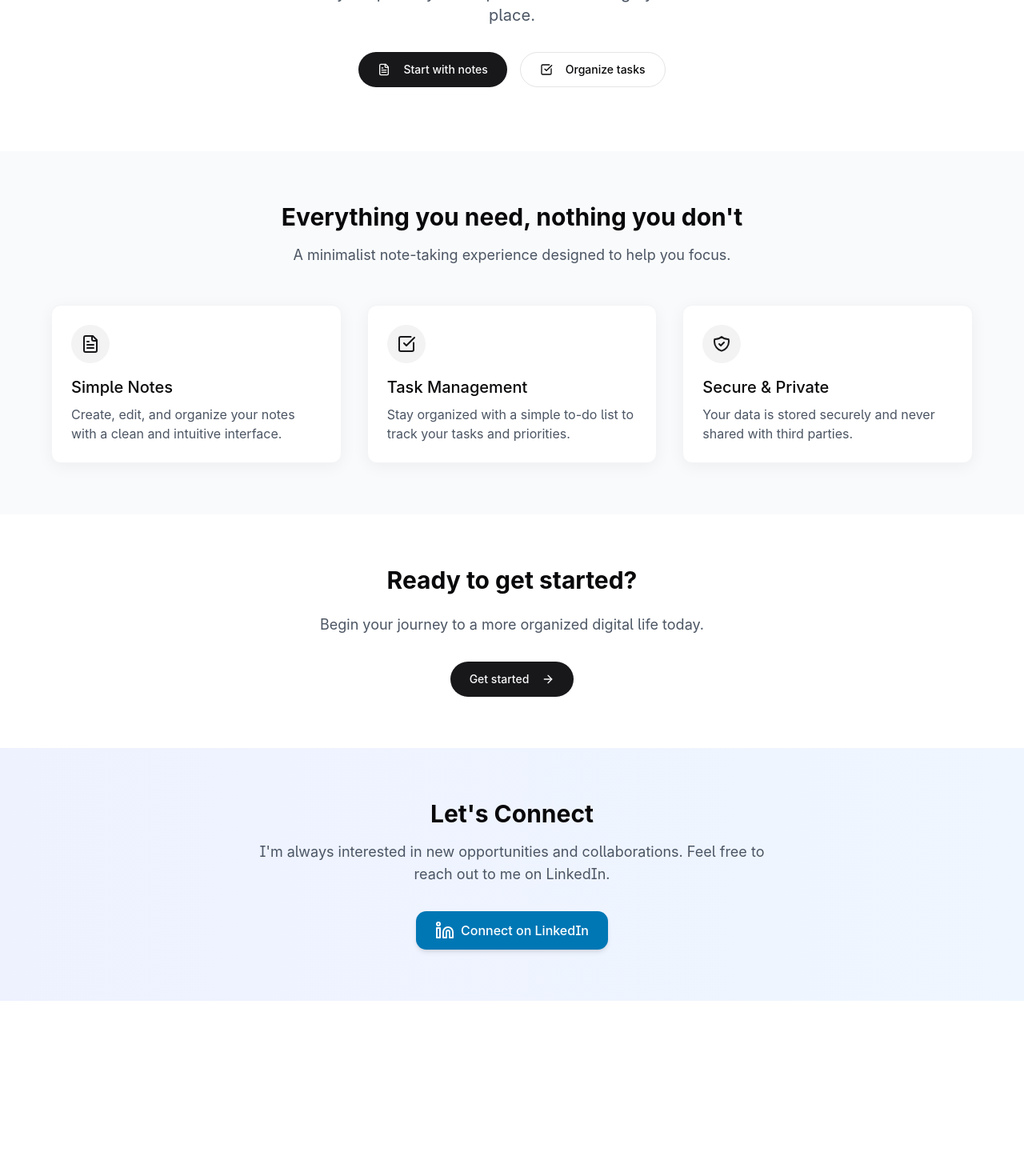
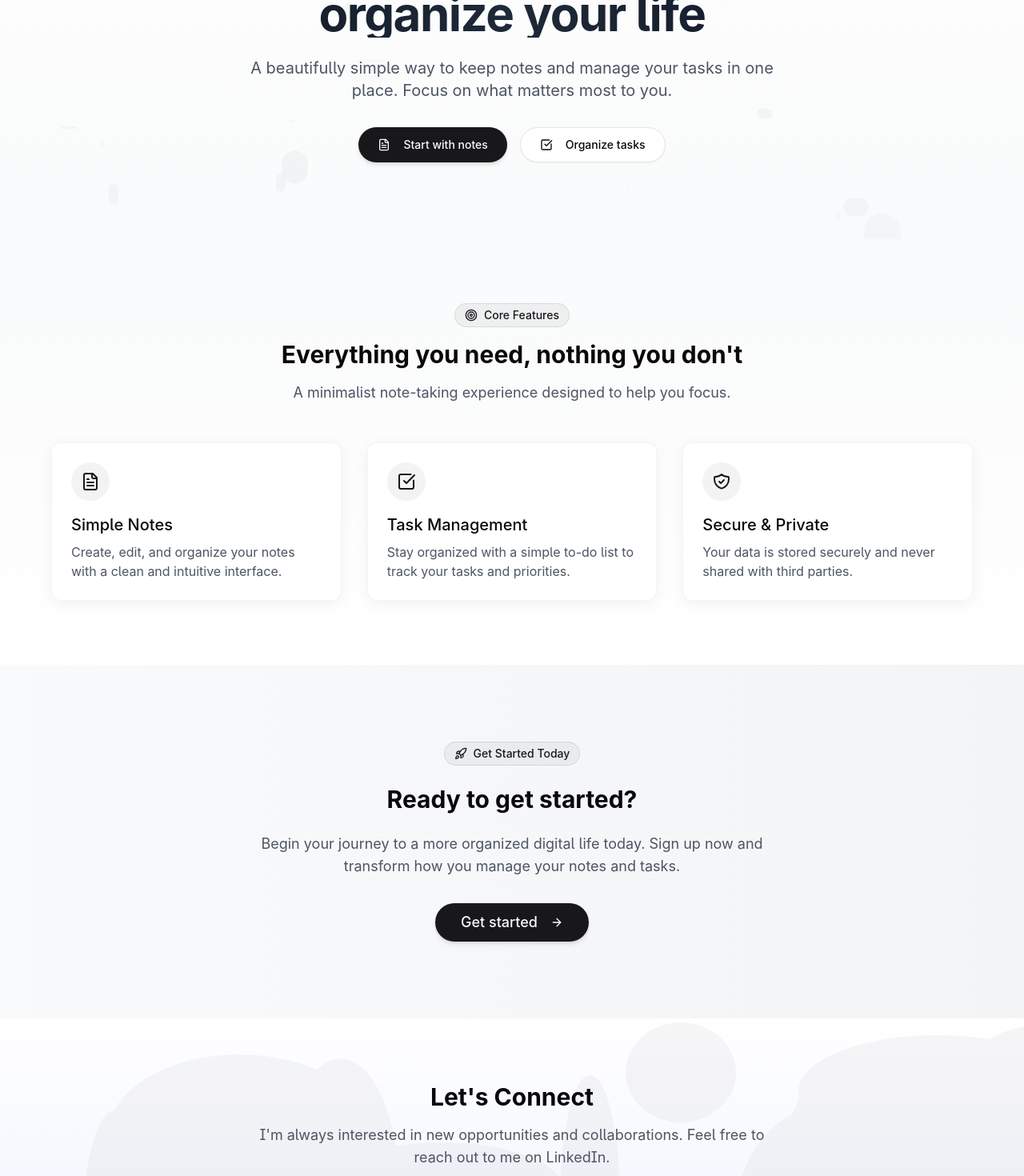
Before and after one commit to KonstantinMB/take-a-note-online, a React (Vite) app: page / in a window 1280 px wide. Shown: the part 300-1770 px from the top of the page at 80% size. Before the commit the page ends 1551 px from the top, so only its background shows below. Built offline with nearby package versions, Linux system fonts and the light colour scheme.

Commit message:
Refactor: Improve landing page design and animations
- Enhanced the landing page with a more stylish and engaging design.
- Implemented animations to improve user engagement.
- Ensured all text visualizes correctly.

```diff
--- a/src/pages/Index.tsx
+++ b/src/pages/Index.tsx
@@ -1,11 +1,13 @@
+
 import { useEffect } from "react";
 import { Link } from "react-router-dom";
 import { Button } from "@/components/ui/button";
-import { FileText, CheckSquare, ArrowRight, Linkedin } from "lucide-react";
+import { FileText, CheckSquare, ArrowRight, Linkedin, Sparkles, Rocket, Target } from "lucide-react";
 import { cn } from "@/lib/utils";
 import { motion } from "framer-motion";
 
 const Index = () => {
+  // Improved intersection observer setup for smoother animations
   useEffect(() => {
     const observer = new IntersectionObserver((entries) => {
       entries.forEach(entry => {
@@ -14,7 +16,7 @@ const Index = () => {
           entry.target.classList.remove('opacity-0');
         }
       });
-    }, { threshold: 0.1 });
+    }, { threshold: 0.1, rootMargin: "0px 0px -100px 0px" });
 
     document.querySelectorAll('.animate-section').forEach(section => {
       section.classList.add('opacity-0');
@@ -24,28 +26,29 @@ const Index = () => {
     return () => observer.disconnect();
   }, []);
 
+  // Enhanced animation variants for smoother transitions
   const containerVariants = {
     hidden: { opacity: 0 },
     visible: {
       opacity: 1,
       transition: {
-        staggerChildren: 0.1,
-        delayChildren: 0.2
+        staggerChildren: 0.12,
+        delayChildren: 0.3
       }
     }
   };
 
   const itemVariants = {
-    hidden: { y: 20, opacity: 0 },
+    hidden: { y: 25, opacity: 0 },
     visible: {
       y: 0,
       opacity: 1,
-      transition: { type: "spring", stiffness: 100 }
+      transition: { type: "spring", stiffness: 80, damping: 17 }
     }
   };
 
   const featureCardVariants = {
-    hidden: { opacity: 0, scale: 0.9 },
+    hidden: { opacity: 0, scale: 0.92 },
     visible: {
       opacity: 1,
       scale: 1,
@@ -53,27 +56,67 @@ const Index = () => {
     },
     hover: {
       scale: 1.03,
-      boxShadow: "0 10px 30px rgba(0,0,0,0.1)",
+      boxShadow: "0 10px 30px rgba(0,0,0,0.12)",
       transition: { type: "spring", damping: 10 }
     }
   };
 
   return (
-    <div className="min-h-screen">
+    <div className="min-h-screen overflow-hidden">
+      {/* Hero Section with Enhanced Animations */}
       <motion.section
-        className="py-20 px-4"
+        className="py-24 px-4 relative bg-gradient-to-b from-white to-gray-50"
         initial={{ opacity: 0 }}
         animate={{ opacity: 1 }}
-        transition={{ duration: 0.6 }}
+        transition={{ duration: 0.7 }}
       >
         <motion.div
-          className="max-w-4xl mx-auto text-center"
+          className="absolute inset-0 overflow-hidden opacity-10 pointer-events-none"
+          initial={{ opacity: 0 }}
+          animate={{ opacity: 0.05 }}
+          transition={{ duration: 1, delay: 0.5 }}
+        >
+          {Array.from({ length: 40 }).map((_, i) => (
+            <motion.div
+              key={i}
+              className="absolute rounded-full bg-primary"
+              style={{
+                width: Math.random() * 60 + 10,
+                height: Math.random() * 60 + 10,
+                top: `${Math.random() * 100}%`,
+                left: `${Math.random() * 100}%`,
+              }}
+              initial={{ scale: 0 }}
+              animate={{
+                scale: [0, 1],
+                y: [0, Math.random() * 30 - 15],
+                opacity: [0, 0.6, 0],
+              }}
+              transition={{
+                duration: Math.random() * 8 + 6,
+                repeat: Infinity,
+                delay: Math.random() * 5,
+                ease: "easeInOut"
+              }}
+            />
+          ))}
+        </motion.div>
+
+        <motion.div
+          className="max-w-4xl mx-auto text-center relative z-10"
           variants={containerVariants}
           initial="hidden"
           animate="visible"
         >
+          <motion.div
+            className="inline-flex items-center px-3 py-1 mb-6 rounded-full text-sm font-medium bg-primary/5 text-primary border border-primary/10"
+            variants={itemVariants}
+          >
+            <Sparkles className="w-4 h-4 mr-2" />
+            <span>Streamline your productivity</span>
+          </motion.div>
           <motion.h1
-            className="text-4xl sm:text-5xl font-bold mb-6 tracking-tight"
+            className="text-4xl sm:text-5xl md:text-6xl font-bold mb-6 tracking-tight bg-clip-text text-transparent bg-gradient-to-r from-gray-900 via-gray-800 to-gray-900"
             variants={itemVariants}
           >
             Capture your thoughts, organize your life
@@ -83,18 +126,28 @@ const Index = () => {
             variants={itemVariants}
           >
             A beautifully simple way to keep notes and manage your tasks in one place.
+            Focus on what matters most to you.
           </motion.p>
           <motion.div
             className="flex flex-wrap justify-center gap-4"
             variants={itemVariants}
           >
-            <Button asChild size="lg" className="rounded-full px-6">
+            <motion.div
+              whileHover={{ scale: 1.05 }}
+              whileTap={{ scale: 0.95 }}
+            >
+              <Button asChild size="lg" className="rounded-full px-6 shadow-md">
                 <Link to="/notes">
                   <FileText className="mr-2 h-5 w-5" />
                   Start with notes
                 </Link>
               </Button>
-            <Button asChild variant="outline" size="lg" className="rounded-full px-6">
+            </motion.div>
+            <motion.div
+              whileHover={{ scale: 1.05 }}
+              whileTap={{ scale: 0.95 }}
+            >
+              <Button asChild variant="outline" size="lg" className="rounded-full px-6 shadow-sm">
                 <Link to="/todo">
                   <CheckSquare className="mr-2 h-5 w-5" />
                   Organize tasks
@@ -102,10 +155,12 @@ const Index = () => {
               </Button>
             </motion.div>
           </motion.div>
+        </motion.div>
       </motion.section>
 
+      {/* Features Section with Better Card Effects */}
       <motion.section
-        className="py-16 px-4 bg-gray-50"
+        className="py-20 px-4 bg-gradient-to-b from-gray-50 to-white relative"
         initial={{ opacity: 0 }}
         whileInView={{ opacity: 1 }}
         viewport={{ once: true }}
@@ -117,8 +172,18 @@ const Index = () => {
             initial={{ opacity: 0, y: 20 }}
             whileInView={{ opacity: 1, y: 0 }}
             viewport={{ once: true }}
-            transition={{ duration: 0.5 }}
+            transition={{ duration: 0.6 }}
           >
+            <motion.div
+              className="inline-flex items-center px-3 py-1 mb-4 rounded-full text-sm font-medium bg-primary/5 text-primary border border-primary/10"
+              initial={{ opacity: 0, y: -10 }}
+              whileInView={{ opacity: 1, y: 0 }}
+              viewport={{ once: true }}
+              transition={{ delay: 0.2 }}
+            >
+              <Target className="w-4 h-4 mr-2" />
+              <span>Core Features</span>
+            </motion.div>
             <h2 className="text-3xl font-bold mb-4">Everything you need, nothing you don't</h2>
             <p className="text-lg text-gray-600 max-w-2xl mx-auto">
               A minimalist note-taking experience designed to help you focus.
@@ -179,8 +244,9 @@ const Index = () => {
         </div>
       </motion.section>
 
+      {/* CTA Section with Improved Style */}
       <motion.section
-        className="py-16 px-4"
+        className="py-24 px-4 bg-gradient-to-r from-gray-50 to-gray-100"
         initial={{ opacity: 0 }}
         whileInView={{ opacity: 1 }}
         viewport={{ once: true }}
@@ -197,15 +263,27 @@ const Index = () => {
             delay: 0.2
           }}
         >
+          <motion.div
+            className="inline-flex items-center px-3 py-1 mb-6 rounded-full text-sm font-medium bg-primary/5 text-primary border border-primary/10"
+            initial={{ opacity: 0, scale: 0.9 }}
+            whileInView={{ opacity: 1, scale: 1 }}
+            viewport={{ once: true }}
+            transition={{ delay: 0.4 }}
+          >
+            <Rocket className="w-4 h-4 mr-2" />
+            <span>Get Started Today</span>
+          </motion.div>
           <h2 className="text-3xl font-bold mb-6">Ready to get started?</h2>
           <p className="text-lg text-gray-600 mb-8 max-w-2xl mx-auto">
             Begin your journey to a more organized digital life today.
+            Sign up now and transform how you manage your notes and tasks.
           </p>
           <motion.div
             whileHover={{ scale: 1.05 }}
             whileTap={{ scale: 0.95 }}
+            className="inline-block"
           >
-            <Button asChild size="lg" className="rounded-full px-6">
+            <Button asChild size="lg" className="rounded-full px-8 py-6 text-lg shadow-md">
               <Link to="/notes">
                 Get started
                 <ArrowRight className="ml-2 h-5 w-5" />
@@ -215,16 +293,36 @@ const Index = () => {
         </motion.div>
       </motion.section>
 
+      {/* Connect Section with Enhanced Visuals */}
       <motion.section
-        className="py-16 px-4 bg-gradient-to-r from-indigo-50 to-blue-50"
+        className="py-20 px-4 bg-gradient-to-b from-white to-indigo-50 relative"
         initial={{ opacity: 0 }}
         whileInView={{ opacity: 1 }}
         viewport={{ once: true }}
         transition={{ duration: 0.5 }}
       >
-        <div className="max-w-4xl mx-auto">
         <motion.div
-            className="text-center mb-8"
+          className="absolute inset-0 overflow-hidden"
+          style={{ opacity: 0.03, zIndex: 0 }}
+        >
+          {Array.from({ length: 30 }).map((_, i) => (
+            <motion.div
+              key={i}
+              className="absolute bg-primary rounded-full"
+              style={{
+                width: Math.random() * 300 + 50,
+                height: Math.random() * 300 + 50,
+                borderRadius: "50%",
+                top: `${Math.random() * 100}%`,
+                left: `${Math.random() * 100}%`,
+              }}
+            />
+          ))}
+        </motion.div>
+
+        <div className="max-w-4xl mx-auto relative z-10">
+          <motion.div
+            className="text-center mb-10"
             initial={{ opacity: 0, y: 20 }}
             whileInView={{ opacity: 1, y: 0 }}
             viewport={{ once: true }}
```
Lines whose indentation alone changed are shown as unchanged.
